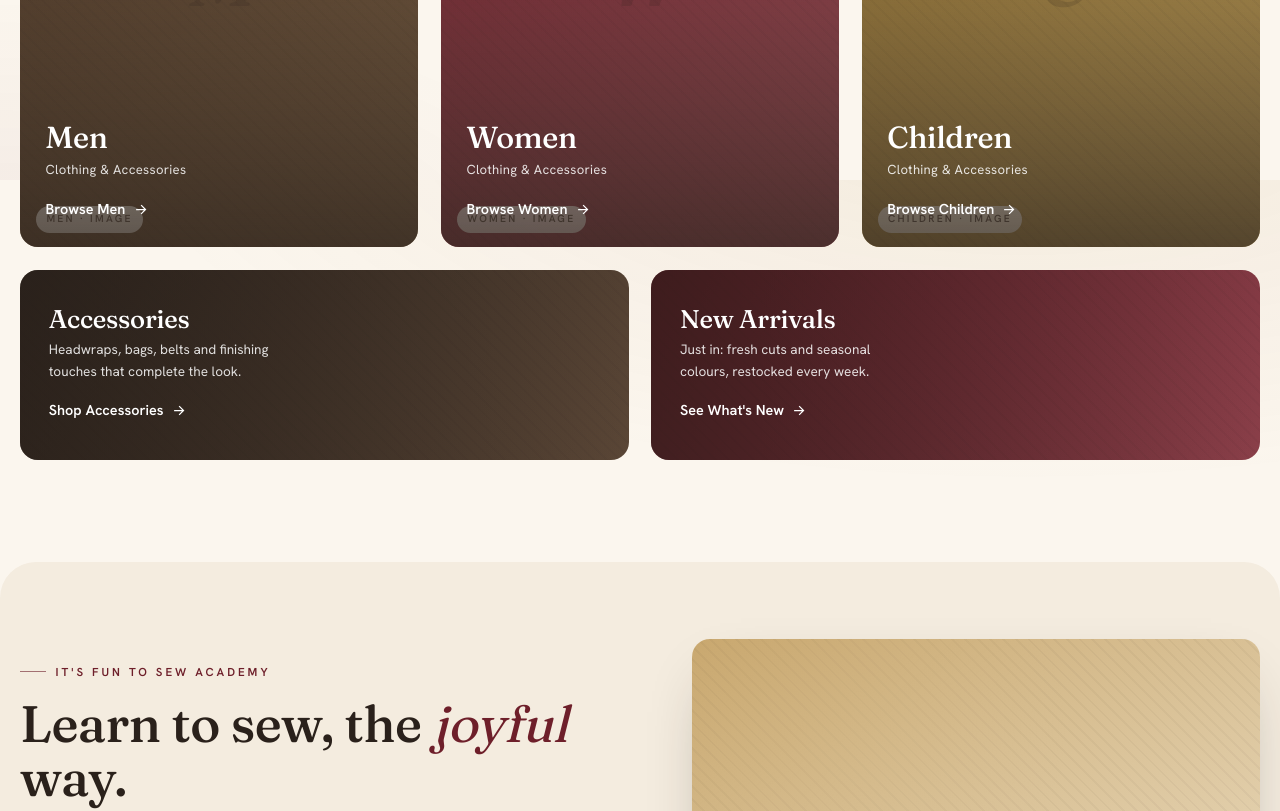
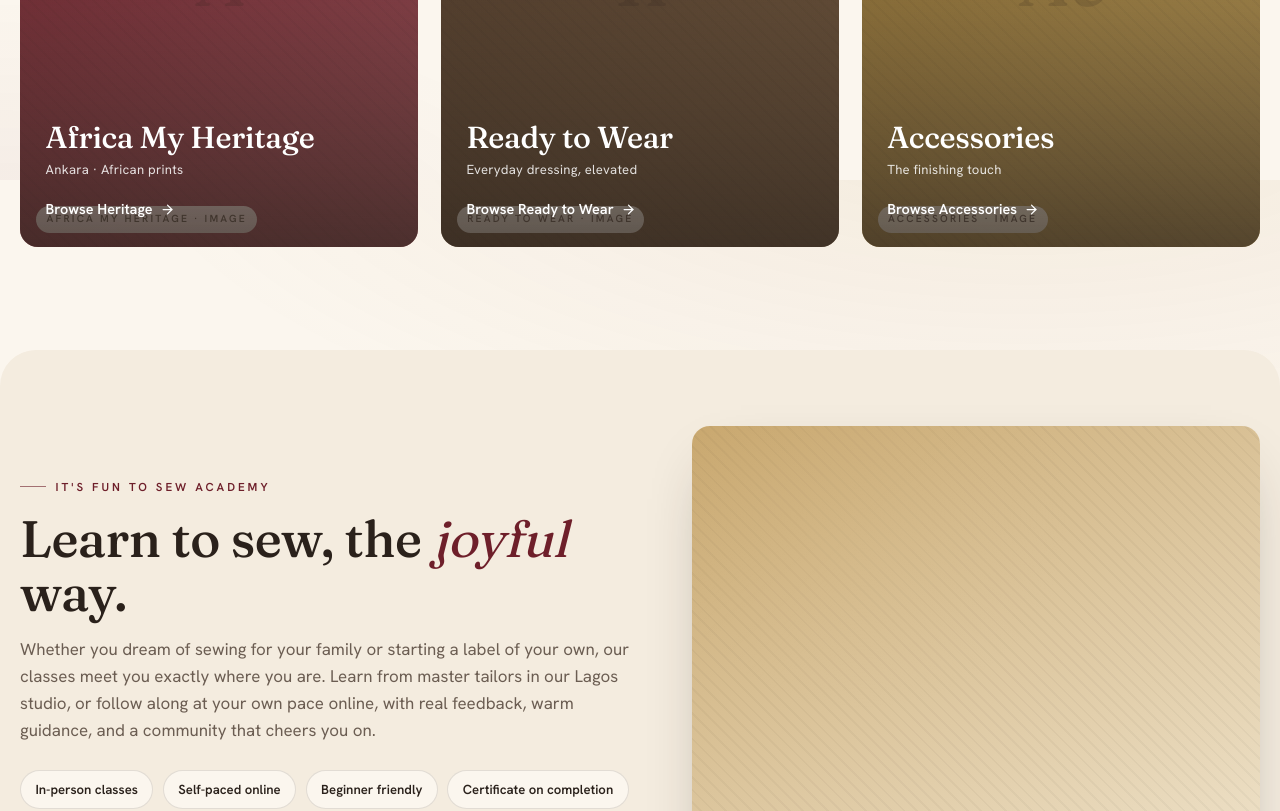
Before and after one commit to michaelajayi/vedil-clothing, a Next.js app: page / in a window 1280 px wide. Shown: the part 1420-2231 px from the top of the page. Built offline with nearby package versions, Linux system fonts and the light colour scheme.

Commit message:
feat(home): update hero, shop section taxonomy, academy and factory sections

```diff
--- a/src/components/home/AcademySection.tsx
+++ b/src/components/home/AcademySection.tsx
@@ -1,4 +1,5 @@
 import Link from "next/link";
+import { ArrowRight } from "lucide-react";
 
 export default function AcademySection() {
   return (
@@ -20,12 +21,6 @@ export default function AcademySection() {
               <span className="chip">Beginner friendly</span>
               <span className="chip">Certificate on completion</span>
             </div>
-            <Link href="/academy" className="btn reveal">
-              View All Courses
-              <svg className="arw" width="16" height="16" viewBox="0 0 24 24" fill="none" stroke="currentColor" strokeWidth="2">
-                <path d="M5 12h14M13 5l7 7-7 7" />
-              </svg>
-            </Link>
           </div>
           <div className="ph reveal" aria-hidden="true"><span className="ph-tag">Studio image</span></div>
         </div>
@@ -70,6 +65,13 @@ export default function AcademySection() {
             </div>
           </article>
         </div>
+
+        <div className="academy-view-all reveal">
+          <Link href="/academy" className="link-arrow">
+            View All Courses
+            <ArrowRight size={15} strokeWidth={2} />
+          </Link>
+        </div>
       </div>
     </section>
   );
--- a/src/components/home/FactorySection.tsx
+++ b/src/components/home/FactorySection.tsx
@@ -1,4 +1,5 @@
 import Link from "next/link";
+import { ArrowRight } from "lucide-react";
 
 export default function FactorySection() {
   return (
@@ -16,11 +17,9 @@ export default function FactorySection() {
               brands. Our factory delivers consistent quality at scale. Share your specs and
               we&apos;ll handle sampling, sourcing and finishing, on time.
             </p>
-            <Link href="/contact#quote" className="btn">
+            <Link href="/garment-factory#quote" className="btn">
               Request a Quote
-              <svg className="arw" width="16" height="16" viewBox="0 0 24 24" fill="none" stroke="currentColor" strokeWidth="2">
-                <path d="M5 12h14M13 5l7 7-7 7" />
-              </svg>
+              <ArrowRight className="arw" size={16} strokeWidth={2} />
             </Link>
             <div className="factory-stats">
               <div><b>500+</b><span>Garments / week capacity</span></div>
--- a/src/components/home/Hero.tsx
+++ b/src/components/home/Hero.tsx
@@ -1,4 +1,5 @@
 import Link from "next/link";
+import { ArrowRight } from "lucide-react";
 
 export default function Hero() {
   return (
@@ -23,9 +24,7 @@ export default function Hero() {
           <div className="hero-cta reveal">
             <Link href="/shop" className="btn">
               Shop Now
-              <svg className="arw" width="16" height="16" viewBox="0 0 24 24" fill="none" stroke="currentColor" strokeWidth="2">
-                <path d="M5 12h14M13 5l7 7-7 7" />
-              </svg>
+              <ArrowRight className="arw" size={16} strokeWidth={2} />
             </Link>
             <Link href="/academy" className="btn btn--ghost">Explore the Academy</Link>
           </div>
--- a/src/components/home/ScrollRevealInit.tsx
+++ b/src/components/home/ScrollRevealInit.tsx
@@ -4,6 +4,7 @@ import { useEffect } from "react";
 
 export default function ScrollRevealInit() {
   useEffect(() => {
+    document.documentElement.classList.add("js-reveal");
     const reveals = document.querySelectorAll<HTMLElement>(".reveal");
     const io = new IntersectionObserver(
       (entries) => {
--- a/src/components/home/ShopSection.tsx
+++ b/src/components/home/ShopSection.tsx
@@ -1,10 +1,7 @@
 import Link from "next/link";
+import { ArrowRight } from "lucide-react";
 
-const ArrowIcon = () => (
-  <svg width="15" height="15" viewBox="0 0 24 24" fill="none" stroke="currentColor" strokeWidth="2">
-    <path d="M5 12h14M13 5l7 7-7 7" />
-  </svg>
-);
+const ArrowIcon = () => <ArrowRight size={15} strokeWidth={2} />;
 
 export default function ShopSection() {
   return (
@@ -17,49 +14,30 @@ export default function ShopSection() {
         </div>
 
         <div className="cat-grid">
-          <article className="cat-card men reveal">
-            <div className="ph"><span className="ph-mono">M</span><span className="ph-tag">Men · Image</span></div>
+          <article className="cat-card heritage reveal">
+            <div className="ph"><span className="ph-mono">A</span><span className="ph-tag">Africa My Heritage · Image</span></div>
             <div className="body">
-              <h3>Men</h3>
-              <p className="sub">Clothing &amp; Accessories</p>
-              <Link href="/shop/men" className="link-arrow">Browse Men <ArrowIcon /></Link>
+              <h3>Africa My Heritage</h3>
+              <p className="sub">Ankara · African prints</p>
+              <Link href="/shop/africa-my-heritage" className="link-arrow">Browse Heritage <ArrowIcon /></Link>
             </div>
           </article>
 
-          <article className="cat-card women reveal">
-            <div className="ph"><span className="ph-mono">W</span><span className="ph-tag">Women · Image</span></div>
+          <article className="cat-card rtw reveal">
+            <div className="ph"><span className="ph-mono">R</span><span className="ph-tag">Ready to Wear · Image</span></div>
             <div className="body">
-              <h3>Women</h3>
-              <p className="sub">Clothing &amp; Accessories</p>
-              <Link href="/shop/women" className="link-arrow">Browse Women <ArrowIcon /></Link>
+              <h3>Ready to Wear</h3>
+              <p className="sub">Everyday dressing, elevated</p>
+              <Link href="/shop/ready-to-wear" className="link-arrow">Browse Ready to Wear <ArrowIcon /></Link>
             </div>
           </article>
 
-          <article className="cat-card kids reveal">
-            <div className="ph"><span className="ph-mono">C</span><span className="ph-tag">Children · Image</span></div>
+          <article className="cat-card acc reveal">
+            <div className="ph"><span className="ph-mono">Ac</span><span className="ph-tag">Accessories · Image</span></div>
             <div className="body">
-              <h3>Children</h3>
-              <p className="sub">Clothing &amp; Accessories</p>
-              <Link href="/shop/children" className="link-arrow">Browse Children <ArrowIcon /></Link>
-            </div>
-          </article>
-        </div>
-
-        <div className="cat-sub">
-          <article className="sub-card acc reveal">
-            <div className="ph" aria-hidden="true" />
-            <div>
               <h3>Accessories</h3>
-              <p>Headwraps, bags, belts and finishing touches that complete the look.</p>
-              <Link href="/shop/accessories" className="link-arrow">Shop Accessories <ArrowIcon /></Link>
-            </div>
-          </article>
-          <article className="sub-card new reveal">
-            <div className="ph" aria-hidden="true" />
-            <div>
-              <h3>New Arrivals</h3>
-              <p>Just in: fresh cuts and seasonal colours, restocked every week.</p>
-              <Link href="/shop/new-arrivals" className="link-arrow">See What&apos;s New <ArrowIcon /></Link>
+              <p className="sub">The finishing touch</p>
+              <Link href="/shop/accessories" className="link-arrow">Browse Accessories <ArrowIcon /></Link>
             </div>
           </article>
         </div>
```
